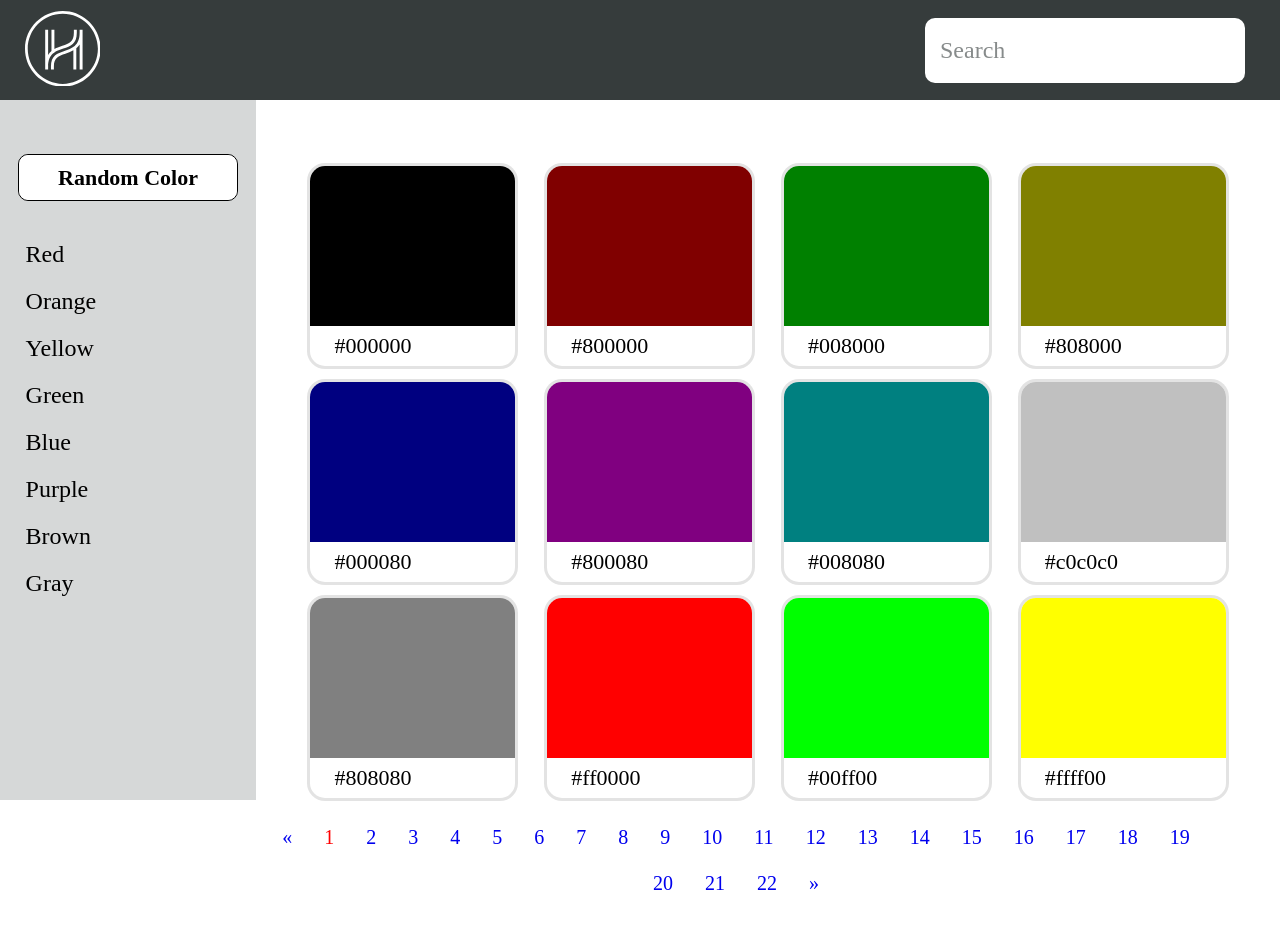
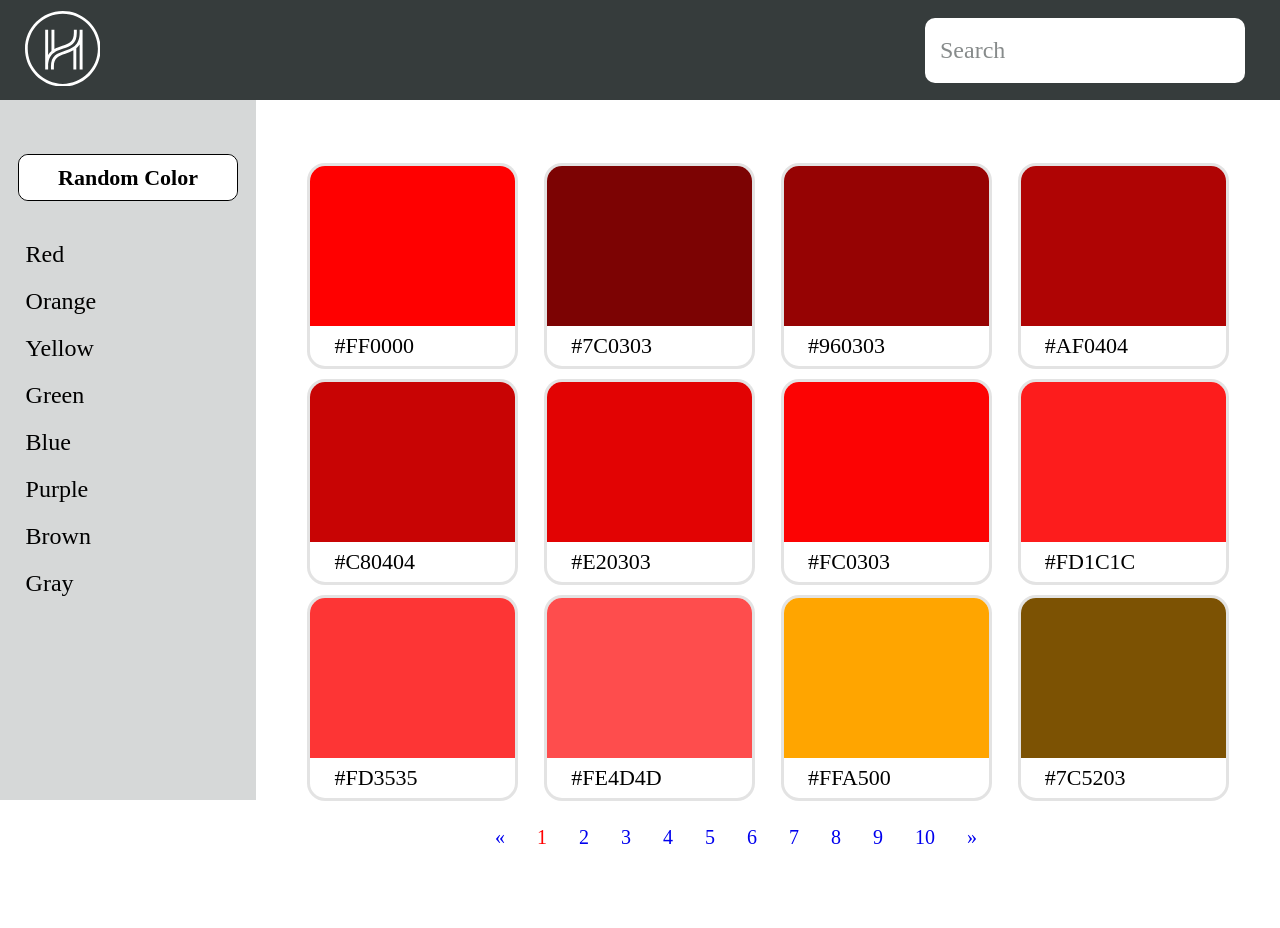
Before and after one commit to 2juicy/HHumansChallenge, a React (Create React App) app: page / in a window 1280 px wide. Shown: the top 928 px of the page. After the commit the page ends 890 px from the top, so only its background shows below. Built offline with nearby package versions, Linux system fonts and the light colour scheme; a web font is replaced by a local one.

Commit message:
new grouped colors .json

```diff
--- /dev/null
+++ b/public/colors2.json
@@ -0,0 +1,558 @@
+[
+  {
+    "colorId": 0,
+    "hexString": "#FF0000",
+    "name": "Red"
+  },
+  {
+    "colorId": 1,
+    "hexString": "#7C0303",
+    "name": "Japanese Maple"
+  },
+  {
+    "colorId": 2,
+    "hexString": "#960303",
+    "name": "Sangria"
+  },
+  {
+    "colorId": 3,
+    "hexString": "#AF0404",
+    "name": "Milano Red"
+  },
+  {
+    "colorId": 4,
+    "hexString": "#C80404",
+    "name": "Guardsman Red"
+  },
+  {
+    "colorId": 5,
+    "hexString": "#E20303",
+    "name": "Red1"
+  },
+  {
+    "colorId": 6,
+    "hexString": "#FC0303",
+    "name": "Red2"
+  },
+  {
+    "colorId": 7,
+    "hexString": "#FD1C1C",
+    "name": "Orange Red"
+  },
+  {
+    "colorId": 8,
+    "hexString": "#FD3535",
+    "name": "Red Orange"
+  },
+  {
+    "colorId": 9,
+    "hexString": "#FE4D4D",
+    "name": "Rose"
+  },
+  {
+    "colorId": 10,
+    "hexString": "#FFA500",
+    "name": "Orange"
+  },
+  {
+    "colorId": 11,
+    "hexString": "#7C5203",
+    "name": "Peru Tan"
+  },
+  {
+    "colorId": 12,
+    "hexString": "#966203",
+    "name": "Chelsea Gem"
+  },
+  {
+    "colorId": 13,
+    "hexString": "#AF7204",
+    "name": "Pirate Gold"
+  },
+  {
+    "colorId": 14,
+    "hexString": "#C88304",
+    "name": "Pirate Gold1"
+  },
+  {
+    "colorId": 15,
+    "hexString": "#E29303",
+    "name": "Tangerine"
+  },
+  {
+    "colorId": 16,
+    "hexString": "#FCA403",
+    "name": "Yellow Sea"
+  },
+  {
+    "colorId": 17,
+    "hexString": "#FDAD1C",
+    "name": "Bright Yellow"
+  },
+  {
+    "colorId": 18,
+    "hexString": "#FDB735",
+    "name": "Yellow Orange"
+  },
+  {
+    "colorId": 19,
+    "hexString": "#FEC04D",
+    "name": "Yellow Orange1"
+  },
+  {
+    "colorId": 20,
+    "hexString": "#FFC966",
+    "name": "Golden Tainoi"
+  },
+  {
+    "colorId": 21,
+    "hexString": "#FFFF00",
+    "name": "Yellow"
+  },
+  {
+    "colorId": 22,
+    "hexString": "#7C7C03",
+    "name": "Olive"
+  },
+  {
+    "colorId": 23,
+    "hexString": "#969603",
+    "name": "Olive1"
+  },
+  {
+    "colorId": 24,
+    "hexString": "#AFAF04",
+    "name": "Buddha Gold"
+  },
+  {
+    "colorId": 25,
+    "hexString": "#C8C804",
+    "name": "Rio Grande"
+  },
+  {
+    "colorId": 26,
+    "hexString": "#E2E203",
+    "name": "Turbo"
+  },
+  {
+    "colorId": 27,
+    "hexString": "#FCFC03",
+    "name": "Lemon Glacier"
+  },
+  {
+    "colorId": 28,
+    "hexString": "#FDFD1C",
+    "name": "Laser Lemon"
+  },
+  {
+    "colorId": 29,
+    "hexString": "#FDFD35",
+    "name": "Lemon"
+  },
+  {
+    "colorId": 30,
+    "hexString": "#FEFE4D",
+    "name": "Lemon Yellow"
+  },
+  {
+    "colorId": 31,
+    "hexString": "#FFFF66",
+    "name": "Laser Lemon1"
+  },
+  {
+    "colorId": 32,
+    "hexString": "#008000",
+    "name": "Green"
+  },
+  {
+    "colorId": 33,
+    "hexString": "#000000",
+    "name": "Black"
+  },
+  {
+    "colorId": 34,
+    "hexString": "#011901",
+    "name": "Deep Fir"
+  },
+  {
+    "colorId": 35,
+    "hexString": "#013201",
+    "name": "Deep Fir1"
+  },
+  {
+    "colorId": 36,
+    "hexString": "#014C01",
+    "name": "Crusoe"
+  },
+  {
+    "colorId": 37,
+    "hexString": "#026502",
+    "name": "Japanese Laurel"
+  },
+  {
+    "colorId": 38,
+    "hexString": "#027E02",
+    "name": "Japanese Laurel1"
+  },
+  {
+    "colorId": 39,
+    "hexString": "#029802",
+    "name": "Japanese Laurel2"
+  },
+  {
+    "colorId": 40,
+    "hexString": "#01B201",
+    "name": "Green1"
+  },
+
+  {
+    "colorId": 41,
+    "hexString": "#01CB01",
+    "name": "Green2"
+  },
+  {
+    "colorId": 42,
+    "hexString": "#01E501",
+    "name": "Green3"
+  },
+  {
+    "colorId": 43,
+    "hexString": "#0000FF",
+    "name": "Blue"
+  },
+  {
+    "colorId": 44,
+    "hexString": "#03037C",
+    "name": "Navy Blue"
+  },
+  {
+    "colorId": 45,
+    "hexString": "#030396",
+    "name": "Blue Gray"
+  },
+  {
+    "colorId": 46,
+    "hexString": "#0404AF",
+    "name": "Carnation Pink"
+  },
+  {
+    "colorId": 47,
+    "hexString": "#0404C8",
+    "name": "Dark Blue"
+  },
+  {
+    "colorId": 48,
+    "hexString": "#0303E2",
+    "name": "Unmellow Yellow"
+  },
+  {
+    "colorId": 49,
+    "hexString": "#0303FC",
+    "name": "Blue1"
+  },
+  {
+    "colorId": 50,
+    "hexString": "#1C1CFD",
+    "name": "Canary"
+  },
+  {
+    "colorId": 51,
+    "hexString": "#3535FD",
+    "name": "Blue2"
+  },
+  {
+    "colorId": 52,
+    "hexString": "#4D4DFE",
+    "name": "Blueberry"
+  },
+  {
+    "colorId": 53,
+    "hexString": "#6666FF",
+    "name": "Blueberry1"
+  },
+  {
+    "colorId": 54,
+    "hexString": "#800080",
+    "name": "Purple"
+  },
+  {
+    "colorId": 55,
+    "hexString": "#190119",
+    "name": "Jacaranda"
+  },
+  {
+    "colorId": 56,
+    "hexString": "#320132",
+    "name": "Barossa"
+  },
+  {
+    "colorId": 57,
+    "hexString": "#4C014C",
+    "name": "Blackberry"
+  },
+  {
+    "colorId": 58,
+    "hexString": "#650265",
+    "name": "Pompadour"
+  },
+  {
+    "colorId": 59,
+    "hexString": "#7E027E",
+    "name": "Cardinal Pink"
+  },
+  {
+    "colorId": 60,
+    "hexString": "#980298",
+    "name": "Flirt"
+  },
+  {
+    "colorId": 61,
+    "hexString": "#B201B2",
+    "name": "Flirt1"
+  },
+  {
+    "colorId": 62,
+    "hexString": "#CB01CB",
+    "name": "Purple Pizzazz"
+  },
+  {
+    "colorId": 63,
+    "hexString": "#E501E5",
+    "name": "Magenta"
+  },
+  {
+    "colorId": 64,
+    "hexString": "#A52A2A",
+    "name": "Brown"
+  },
+  {
+    "colorId": 65,
+    "hexString": "#3E1111",
+    "name": "Paco"
+  },
+  {
+    "colorId": 66,
+    "hexString": "#531616",
+    "name": "Espresso"
+  },
+  {
+    "colorId": 67,
+    "hexString": "#671B1B",
+    "name": "Persian Plum"
+  },
+  {
+    "colorId": 68,
+    "hexString": "#7C2020",
+    "name": "Crown of Thorns"
+  },
+  {
+    "colorId": 69,
+    "hexString": "#902525",
+    "name": "Burnt Umber"
+  },
+  {
+    "colorId": 70,
+    "hexString": "#A52A2A",
+    "name": "Mexican Red"
+  },
+  {
+    "colorId": 71,
+    "hexString": "#BA2F2F",
+    "name": "Well Read"
+  },
+  {
+    "colorId": 72,
+    "hexString": "#CD3535",
+    "name": "Persian Red"
+  },
+  {
+    "colorId": 73,
+    "hexString": "#D34949",
+    "name": "Mahogany"
+  },
+  {
+    "colorId": 74,
+    "hexString": "#D85D5D",
+    "name": "Roman"
+  },
+  {
+    "colorId": 75,
+    "hexString": "#808080",
+    "name": "Gray"
+  },
+  {
+    "colorId": 76,
+    "hexString": "#404040",
+    "name": "Tundora"
+  },
+  {
+    "colorId": 77,
+    "hexString": "#4D4D4D",
+    "name": "Tundora1"
+  },
+  {
+    "colorId": 78,
+    "hexString": "#5B5959",
+    "name": "Granite Gray"
+  },
+  {
+    "colorId": 79,
+    "hexString": "#686565",
+    "name": "Granite Gray1"
+  },
+  {
+    "colorId": 80,
+    "hexString": "#767171",
+    "name": "Sonic Silver"
+  },
+  {
+    "colorId": 81,
+    "hexString": "#837D7D",
+    "name": "Gray1"
+  },
+  {
+    "colorId": 82,
+    "hexString": "#908989",
+    "name": "Hurricane"
+  },
+  {
+    "colorId": 83,
+    "hexString": "#9D9696",
+    "name": "Dusty Gray"
+  },
+  {
+    "colorId": 84,
+    "hexString": "#AAA3A3",
+    "name": "Quick Silver"
+  },
+  {
+    "colorId": 85,
+    "hexString": "#B6B0B0",
+    "name": "Nobel"
+  },
+  {
+    "colorId": 86,
+    "hexString": "#FFFFFF",
+    "name": "White"
+  },
+  {
+    "colorId": 87,
+    "hexString": "#FFFFD7",
+    "name": "Cornsilk"
+  },
+  {
+    "colorId": 88,
+    "hexString": "#FFFFAF",
+    "name": "Wheat"
+  },
+  {
+    "colorId": 89,
+    "hexString": "#FFFF87",
+    "name": "Khaki"
+  },
+  {
+    "colorId": 90,
+    "hexString": "#FFFF5F",
+    "name": "Goldenrod"
+  },
+  {
+    "colorId": 91,
+    "hexString": "#FFD7FF",
+    "name": "Thistle"
+  },
+  {
+    "colorId": 92,
+    "hexString": "#FFD7D7",
+    "name": "Misty Rose"
+  },
+  {
+    "colorId": 93,
+    "hexString": "#FFD7AF",
+    "name": "Navajo White"
+  },
+  {
+    "colorId": 94,
+    "hexString": "#FFD700",
+    "name": "Gold"
+  },
+  {
+    "colorId": 95,
+    "hexString": "#FFAFFF",
+    "name": "Plum"
+  },
+  {
+    "colorId": 96,
+    "hexString": "#FF875F",
+    "name": "Salmon"
+  },
+  {
+    "colorId": 97,
+    "hexString": "#FF5FAF",
+    "name": "Hot Pink"
+  },
+  {
+    "colorId": 98,
+    "hexString": "#FF5F5F",
+    "name": "Indian Red"
+  },
+  {
+    "colorId": 99,
+    "hexString": "#FF0087",
+    "name": "Deep Pink"
+  },
+  {
+    "colorId": 100,
+    "hexString": "#011919",
+    "name": "Holly"
+  },
+  {
+    "colorId": 101,
+    "hexString": "#012E2E",
+    "name": "Daintree"
+  },
+  {
+    "colorId": 102,
+    "hexString": "#014545",
+    "name": "Aqua Deep"
+  },
+  {
+    "colorId": 103,
+    "hexString": "#015C5C",
+    "name": "Blue Stone"
+  },
+  {
+    "colorId": 104,
+    "hexString": "#027373",
+    "name": "Pine Green"
+  },
+  {
+    "colorId": 105,
+    "hexString": "#028A8A",
+    "name": "Blue Lagoon"
+  },
+  {
+    "colorId": 106,
+    "hexString": "#01A1A1",
+    "name": "Persian Green"
+  },
+  {
+    "colorId": 107,
+    "hexString": "#01B9B9",
+    "name": "Robin's Egg Blue"
+  },
+  {
+    "colorId": 108,
+    "hexString": "#01D0D0",
+    "name": "Robin's Egg Blue1"
+  },
+  {
+    "colorId": 109,
+    "hexString": "#01E8E8",
+    "name": "Bright Turquoise"
+  },
+  {
+    "colorId": 110,
+    "hexString": "#008080",
+    "name": "Teal"
+  }
+]
--- a/src/App.js
+++ b/src/App.js
@@ -21,7 +21,7 @@ export default function App() {
   useEffect(() => {
     (async function() {
       setLoading(true);
-      let res = await fetch("colors.json");
+      let res = await fetch("colors2.json");
       if (!res.ok) throw new Error("Failed to fetch");
       let json = await res.json();
       setColors(json);
```
